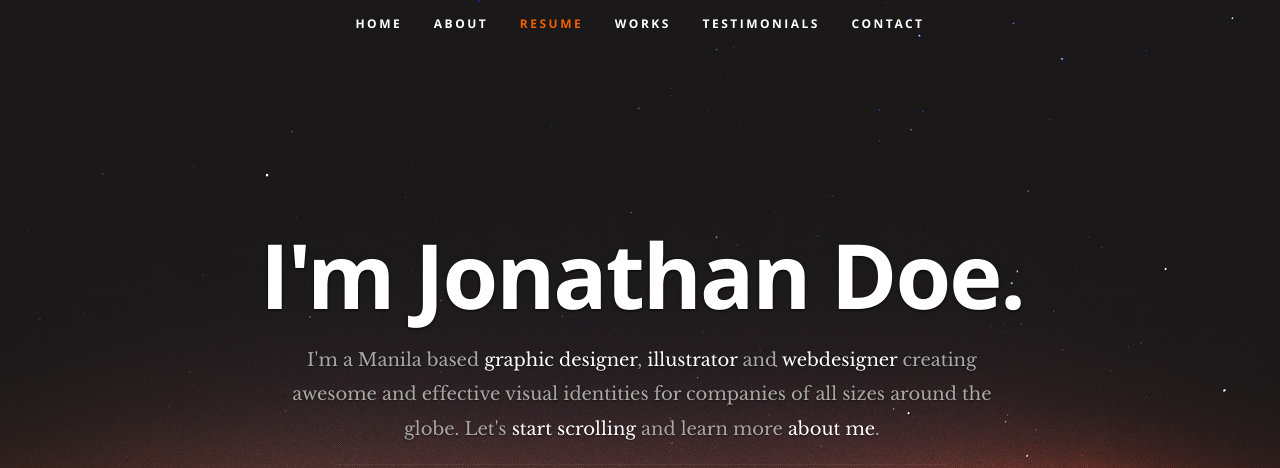
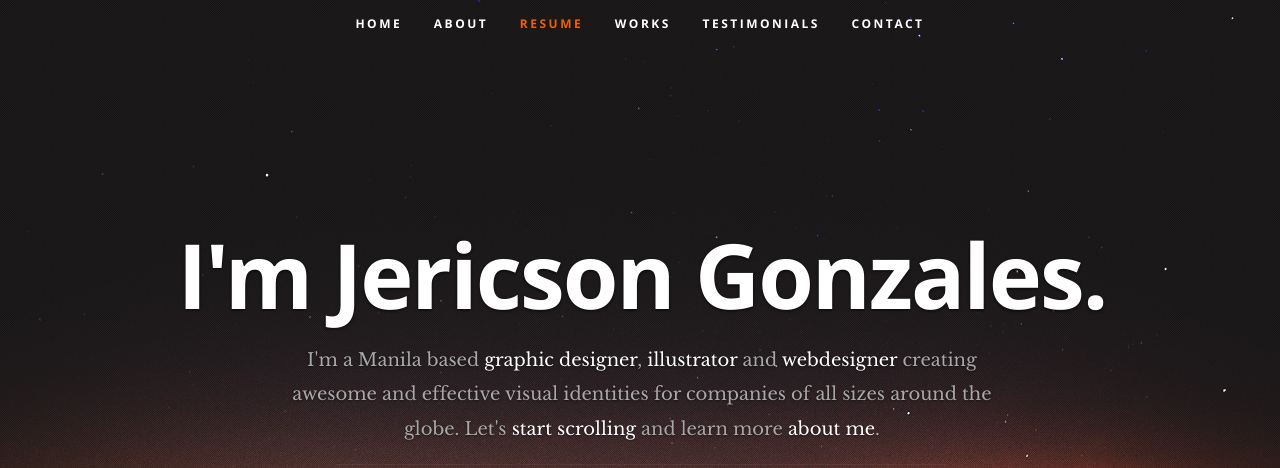
Before and after one commit to jericsongonzales/jericsongonzales.github.io, a plain HTML site: page index.html in a window 1280 px wide. Shown: the top 468 px of the page. Drawn offline with nearby package versions, Linux system fonts and the light colour scheme.

Commit message:
Updated index.html

```diff
--- a/index.html
+++ b/index.html
@@ -7,7 +7,7 @@
    <!--- Basic Page Needs
    ================================================== -->
    <meta charset="utf-8">
-	<title>Ceevee - Free Responsive HTML5/CSS3 Template</title>
+	<title>Portfolio - Jericson Gonzales</title>
 	<meta name="description" content="">
 	<meta name="author" content="">
 
@@ -56,7 +56,7 @@
 
       <div class="row banner">
          <div class="banner-text">
-            <h1 class="responsive-headline">I'm Jonathan Doe.</h1>
+            <h1 class="responsive-headline">I'm Jericson Gonzales.</h1>
             <h3>I'm a Manila based <span>graphic designer</span>, <span>illustrator</span> and <span>webdesigner</span> creating awesome and
             effective visual identities for companies of all sizes around the globe. Let's <a class="smoothscroll" href="#about">start scrolling</a>
             and learn more <a class="smoothscroll" href="#about">about me</a>.</h3>
```
Also changed, not shown: css/default.css (+0 -22 lines).
